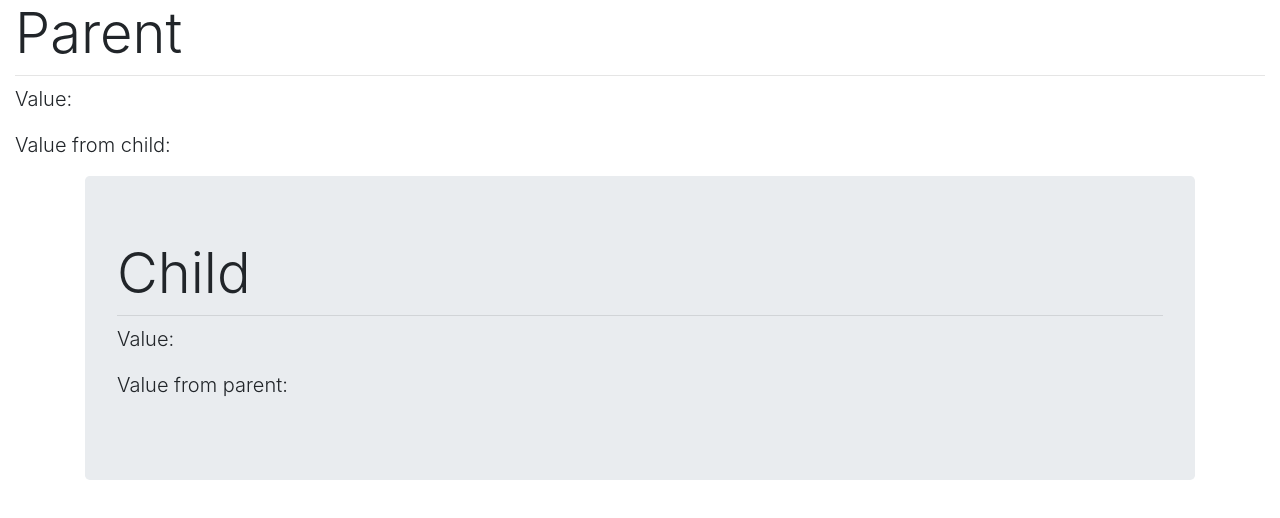
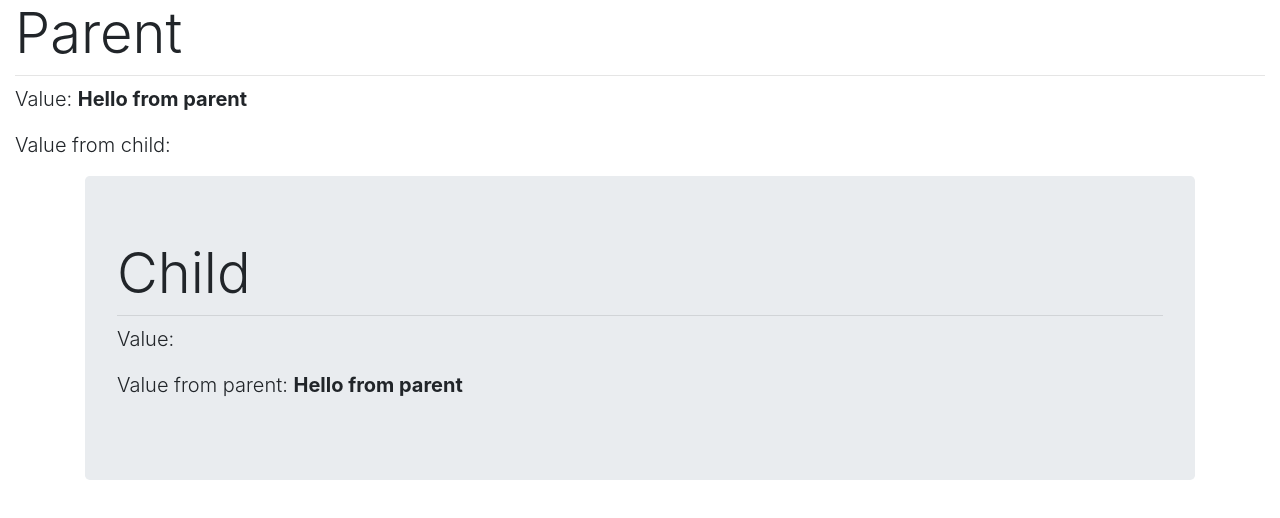
Before and after one commit to elyesturki/Angular7-tutoriel, an Angular app in the folder Input-Output-dataBinding/: page / in a window 1280 px wide. Shown: the top 518 px of the page. Built offline with nearby package versions, Linux system fonts and the light colour scheme.

Commit message:
value from parent to child Input

```diff
--- a/Input-Output-dataBinding/src/app/components/child/child.component.html
+++ b/Input-Output-dataBinding/src/app/components/child/child.component.html
@@ -4,6 +4,6 @@
     <h3 class="display-4">Child</h3>
     <hr class="my-2">
     <p class="lead">Value: </p>
-    <p class="lead">Value from parent: <strong style="font-weight: bold"></strong></p>
+    <p class="lead">Value from parent: <strong style="font-weight: bold">{{valFromP}}</strong></p>
   </div>
 </div>
--- a/Input-Output-dataBinding/src/app/components/child/child.component.ts
+++ b/Input-Output-dataBinding/src/app/components/child/child.component.ts
@@ -1,4 +1,4 @@
-import { Component, OnInit } from '@angular/core';
+import { Component, OnInit, Input } from '@angular/core';
 
 @Component({
   selector: 'app-child',
@@ -7,6 +7,8 @@ import { Component, OnInit } from '@angular/core';
 })
 export class ChildComponent implements OnInit {
 
+  @Input() public valFromP:string;
+
   constructor() { }
 
   ngOnInit() {
--- a/Input-Output-dataBinding/src/app/components/parent/parent.component.html
+++ b/Input-Output-dataBinding/src/app/components/parent/parent.component.html
@@ -1,7 +1,7 @@
 <div class="container-fluid">
   <h3 class="display-4">Parent</h3>
   <hr class="my-2">
-  <p class="lead">Value: </p>
-  <p class="lead">Value from child: <strong style="font-weight: bold"></strong></p>
+  <p class="lead">Value: <strong style="font-weight: bold">{{valueFromParent}}</strong></p>
+  <p class="lead">Value from child: </p>
 </div>
-<app-child></app-child>
+<app-child [valFromP]="valueFromParent"></app-child>
--- a/Input-Output-dataBinding/src/app/components/parent/parent.component.ts
+++ b/Input-Output-dataBinding/src/app/components/parent/parent.component.ts
@@ -7,6 +7,8 @@ import { Component, OnInit } from '@angular/core';
 })
 export class ParentComponent implements OnInit {
 
+  valueFromParent = "Hello from parent";
+
   constructor() { }
 
   ngOnInit() {
```
